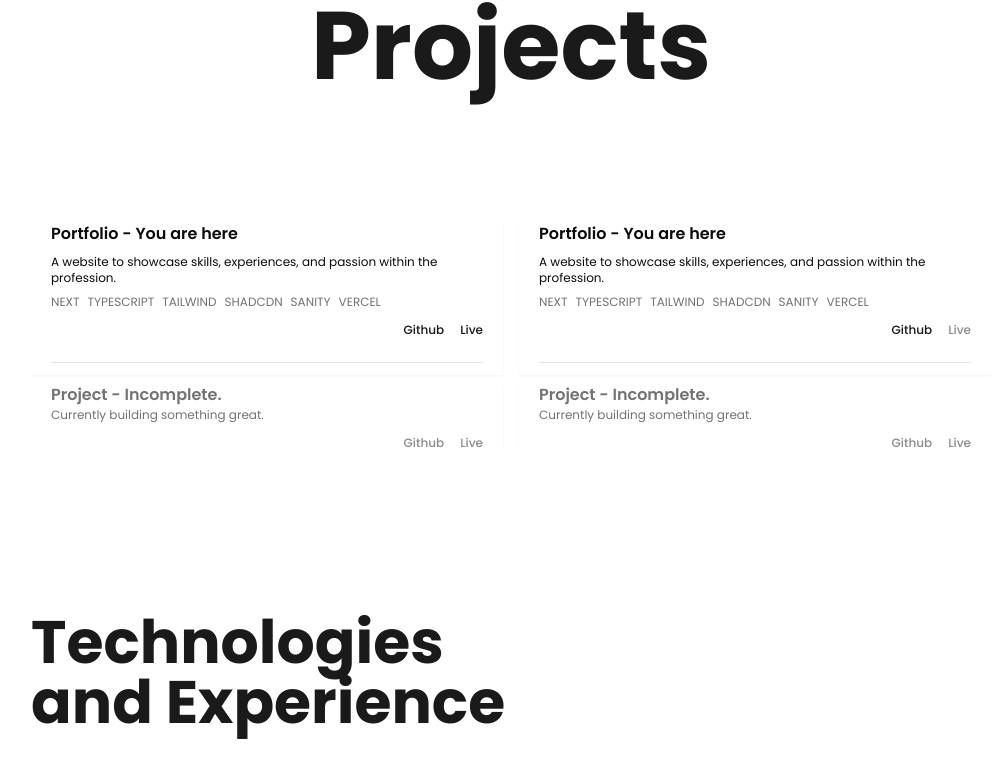
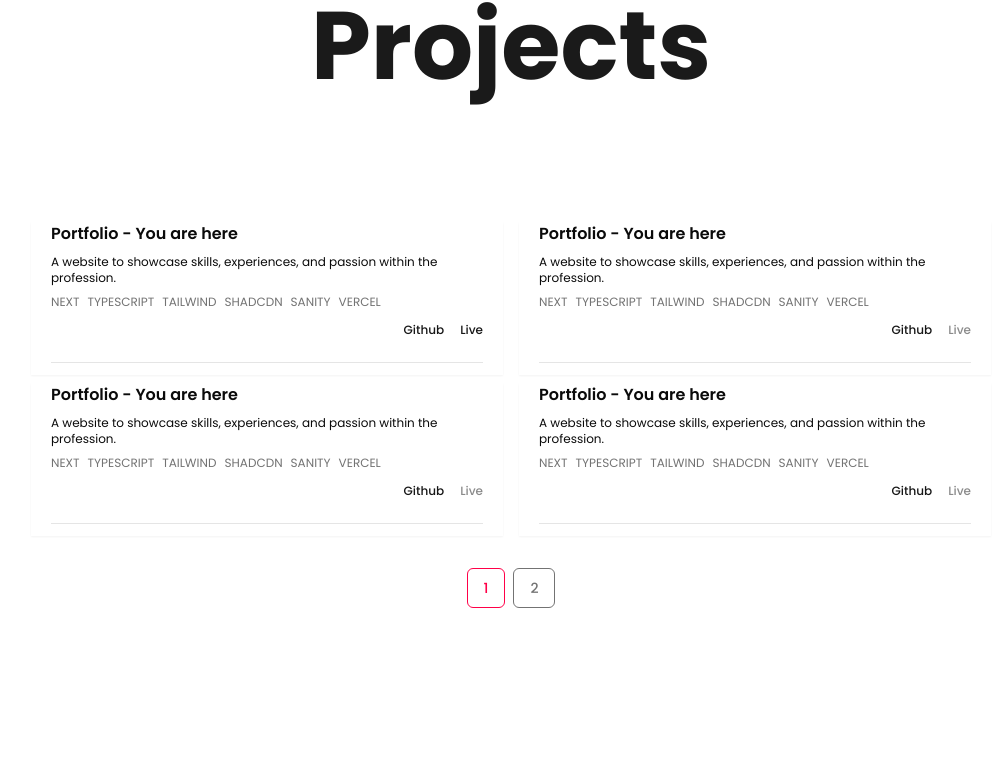
Before and after one commit to jhonangelob/portfolio-v3, a Next.js app: page / in a window 1280 px wide. Shown: the part 1248-2017 px from the top of the page, without its empty margins (129-1131 px from the left). Built offline with nearby package versions, Linux system fonts and the light colour scheme.

Commit message:
add pagination component for projects and testimonials

```diff
--- a/src/app/page.tsx
+++ b/src/app/page.tsx
@@ -5,6 +5,7 @@ import Projects from '@/components/Projects/Projects';
 import Technology from '@/components/Technology/Technology';
 import Certificate from '@/components/Certificate/Certificate';
 import Contact from '@/components/Contact/Contact';
+import Testimonials from '@/components/Testimonials/Testimonials';
 
 const Home = (): React.ReactElement => {
   return (
@@ -13,6 +14,7 @@ const Home = (): React.ReactElement => {
       <About />
       <Projects />
       <Technology />
+      <Testimonials />
       <Contact />
       <Certificate />
     </main>
--- /dev/null
+++ b/src/components/Pagination/Pagination.tsx
@@ -0,0 +1,67 @@
+'use client';
+
+import { useState } from 'react';
+import { Button } from '../ui/button';
+import TestimonalsCard from '../Testimonials/TestimonalsCard';
+import ProjectCard from '../Projects/ProjectCard';
+import ProjectFiller from '../Projects/ProjectFiller';
+
+type PaginationProps = {
+  data: any[];
+  type: 'testimonials' | 'projects';
+  max: number;
+};
+
+const Pagination = ({
+  data,
+  max,
+  type,
+}: PaginationProps): React.ReactElement => {
+  const [selected, setSelected] = useState<number>(0);
+
+  const elementNumber = Math.ceil(data.length / max);
+
+  const showButtons = data.length > max;
+
+  return (
+    <div className='flex flex-col'>
+      {type === 'testimonials' && (
+        <div className='flex flex-col md:flex-row gap-2 md:gap-8 my-4'>
+          {data
+            .slice(selected * max, max * (selected + 1))
+            .map((item, index) => (
+              <TestimonalsCard testimonial={item} key={index} />
+            ))}
+        </div>
+      )}
+      {type === 'projects' && (
+        <div className='w-full grid grid-cols-1 md:grid-cols-2 gap-x-4 gap-y-2 md:mt-20'>
+          {data
+            .slice(selected * max, max * (selected + 1))
+            .map((item, index) => (
+              <ProjectCard key={index} project={item} />
+            ))}
+          <ProjectFiller />
+        </div>
+      )}
+      {showButtons && (
+        <div className='flex flex-row gap-2 justify-center items-center mt-8'>
+          {Array.from({ length: elementNumber }, (_, index) => (
+            <Button
+              variant='outline'
+              className={`text-muted-foreground hover:text-accent-red hover:border-accent-red text-sm border-muted-foreground ${
+                selected === index && 'border-accent-red text-accent-red'
+              }`}
+              key={index}
+              onClick={() => setSelected(index)}
+            >
+              {index + 1}
+            </Button>
+          ))}
+        </div>
+      )}
+    </div>
+  );
+};
+
+export default Pagination;
--- a/src/components/Projects/Projects.tsx
+++ b/src/components/Projects/Projects.tsx
@@ -1,9 +1,7 @@
 import React from 'react';
-import ProjectCard from './ProjectCard';
-import ProjectFiller from './ProjectFiller';
-import { ScrollArea, ScrollBar } from '../ui/scroll-area';
 
 import { projects } from '@/constants/projects';
+import Pagination from '../Pagination/Pagination';
 
 type ProjectProps = {};
 
@@ -11,15 +9,7 @@ const Projects = ({}: ProjectProps): React.ReactElement => {
   return (
     <section className='wrapper flex-center my-20 md:my-40'>
       <div className='header-text'>Projects</div>
-      <ScrollArea className='w-full h-[450px] md:h-[310px]'>
-        <div className='w-full grid grid-cols-1 md:grid-cols-2 gap-x-4 gap-y-2 md:mt-20'>
-          {projects.map((item, index) => (
-            <ProjectCard key={index} project={item} />
-          ))}
-          <ProjectFiller />
-        </div>
-        <ScrollBar />
-      </ScrollArea>
+      <Pagination data={projects} type='projects' max={4} />
     </section>
   );
 };
--- a/src/components/Testimonials/TestimonalsCard.tsx
+++ b/src/components/Testimonials/TestimonalsCard.tsx
@@ -16,7 +16,7 @@ const TestimonalsCard = ({
         <p className='text-center'>{testimonial.message}</p>
         <RxQuote className='w-1/5 mt-auto' />
       </CardContent>
-      <CardFooter className='flex flex-row gap-2 flex-wrap justify-center text-sm pb-0 text-muted-foreground'>
+      <CardFooter className='flex flex-row gap-2 flex-wrap justify-center text-xs md:text-sm pb-0 text-muted-foreground'>
         <span className='text-accent-red font-semibold text-xl'>
           {testimonial.name}
         </span>
--- a/src/components/Testimonials/Testimonials.tsx
+++ b/src/components/Testimonials/Testimonials.tsx
@@ -1,7 +1,6 @@
 import React from 'react';
-import TestimonalsCard from './TestimonalsCard';
 import { testimonials } from '@/constants/testimonials';
-import { ScrollArea, ScrollBar } from '../ui/scroll-area';
+import Pagination from '../Pagination/Pagination';
 
 type TestimonialsProps = {};
 
@@ -9,16 +8,7 @@ const Testimonials = ({}: TestimonialsProps): React.ReactElement => {
   return (
     <section className='wrapper flex-center my-20'>
       <div className='header-text'>Testimonials</div>
-      <div className='flex flex-col md:flex-row gap-8 my-4'>
-        <ScrollArea className='w-[1100px]'>
-          <div className='flex w-max space-x-4 p-4'>
-            {testimonials.map((item, index) => (
-              <TestimonalsCard testimonial={item} key={index} />
-            ))}
-          </div>
-          <ScrollBar orientation='horizontal' />
-        </ScrollArea>
-      </div>
+      <Pagination type='testimonials' data={testimonials} max={3} />
     </section>
   );
 };
--- a/src/constants/projects.ts
+++ b/src/constants/projects.ts
@@ -33,4 +33,52 @@ export const projects: Projects = [
       'vercel',
     ],
   },
+  {
+    title: 'Portfolio',
+    subtitle: 'You are here',
+    description:
+      'A website to showcase skills, experiences, and passion within the profession.',
+    repository: 'https://github.com/jhonangelob/portfolio-v3',
+    link: '',
+    technologies: [
+      'next',
+      'typescript',
+      'tailwind',
+      'shadcdn',
+      'sanity',
+      'vercel',
+    ],
+  },
+  {
+    title: 'Portfolio',
+    subtitle: 'You are here',
+    description:
+      'A website to showcase skills, experiences, and passion within the profession.',
+    repository: 'https://github.com/jhonangelob/portfolio-v3',
+    link: '',
+    technologies: [
+      'next',
+      'typescript',
+      'tailwind',
+      'shadcdn',
+      'sanity',
+      'vercel',
+    ],
+  },
+  {
+    title: 'Portfolio',
+    subtitle: 'You are here',
+    description:
+      'A website to showcase skills, experiences, and passion within the profession.',
+    repository: 'https://github.com/jhonangelob/portfolio-v3',
+    link: '',
+    technologies: [
+      'next',
+      'typescript',
+      'tailwind',
+      'shadcdn',
+      'sanity',
+      'vercel',
+    ],
+  },
 ];
--- a/src/constants/testimonials.ts
+++ b/src/constants/testimonials.ts
@@ -23,24 +23,7 @@ export const testimonials: Testimonials = [
       'Lorem ipsum dolor sit amet. Lorem domet ipsum. Lorem ipsum dolor sit amet. Lorem domet ipsum.',
     name: 'John Doe',
     company: {
-      name: 'Google',
-      position: 'Lead Software Engineer',
-    },
-  },
-  {
-    message: 'Lorem ipsum dolor sit amet. Lorem domet ipsum.',
-    name: 'John Doe',
-    company: {
-      name: 'Mcdo',
-      position: 'Manager',
-    },
-  },
-  {
-    message:
-      'Lorem ipsum dolor sit amet. Lorem domet ipsum. Lorem ipsum dolor sit amet. Lorem domet ipsum.',
-    name: 'John Doe',
-    company: {
-      name: 'Google',
+      name: 'Jollibee',
       position: 'Lead Software Engineer',
     },
   },
@@ -49,7 +32,7 @@ export const testimonials: Testimonials = [
       'Lorem ipsum dolor sit amet. Lorem domet ipsum. Lorem ipsum dolor sit amet. Lorem domet ipsum.',
     name: 'John Doe',
     company: {
-      name: 'Google',
+      name: 'Jollibee',
       position: 'Lead Software Engineer',
     },
   },
```
